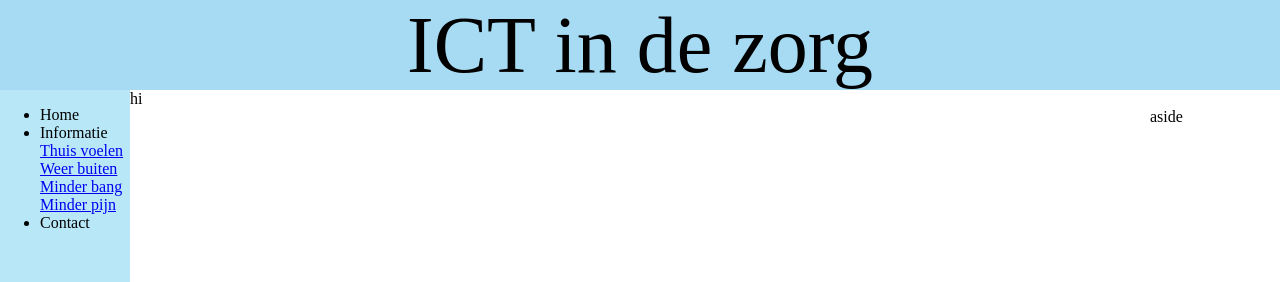
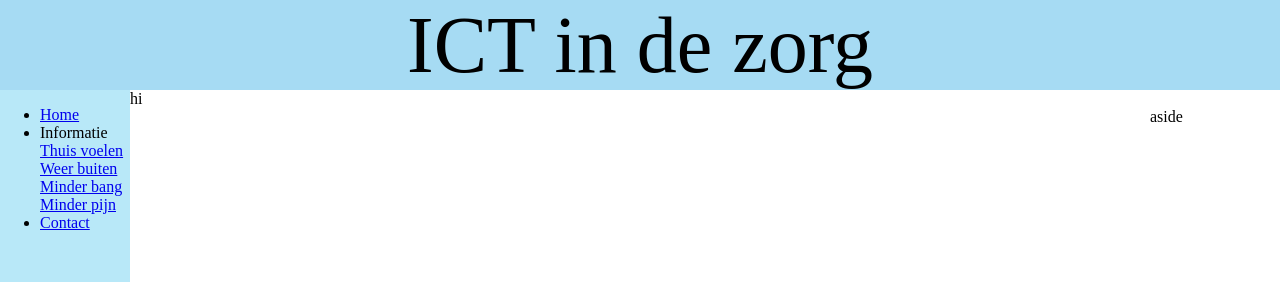
Before and after one commit to lynnxg/IT-in-de-zorg, a plain HTML site: page index.html in a window 1280 px wide. Shown: the top 282 px of the page. Drawn offline with Linux system fonts and the light colour scheme.

Commit message:
begin 2 verschillende pagina's

```diff
--- a/index.html
+++ b/index.html
@@ -11,13 +11,13 @@
     <div>
       <nav>
       <ul>
-        <li> Home </li>
+        <li> <a href="./index.html">Home</a> </li>
         <li> Informatie </li>
         <a href="./one.html">Thuis voelen</a>
         <a href="./two.html">Weer buiten</a>
          <a href="./three.html">Minder bang</a>
          <a href="./four.html">Minder pijn</a>
-        <li> Contact </li>
+        <li> <a href="./contact.html">Contact</a> </li>
       </ul>
       </nav>
       <article> hi
```
Also changed, not shown: contact.html (added).
